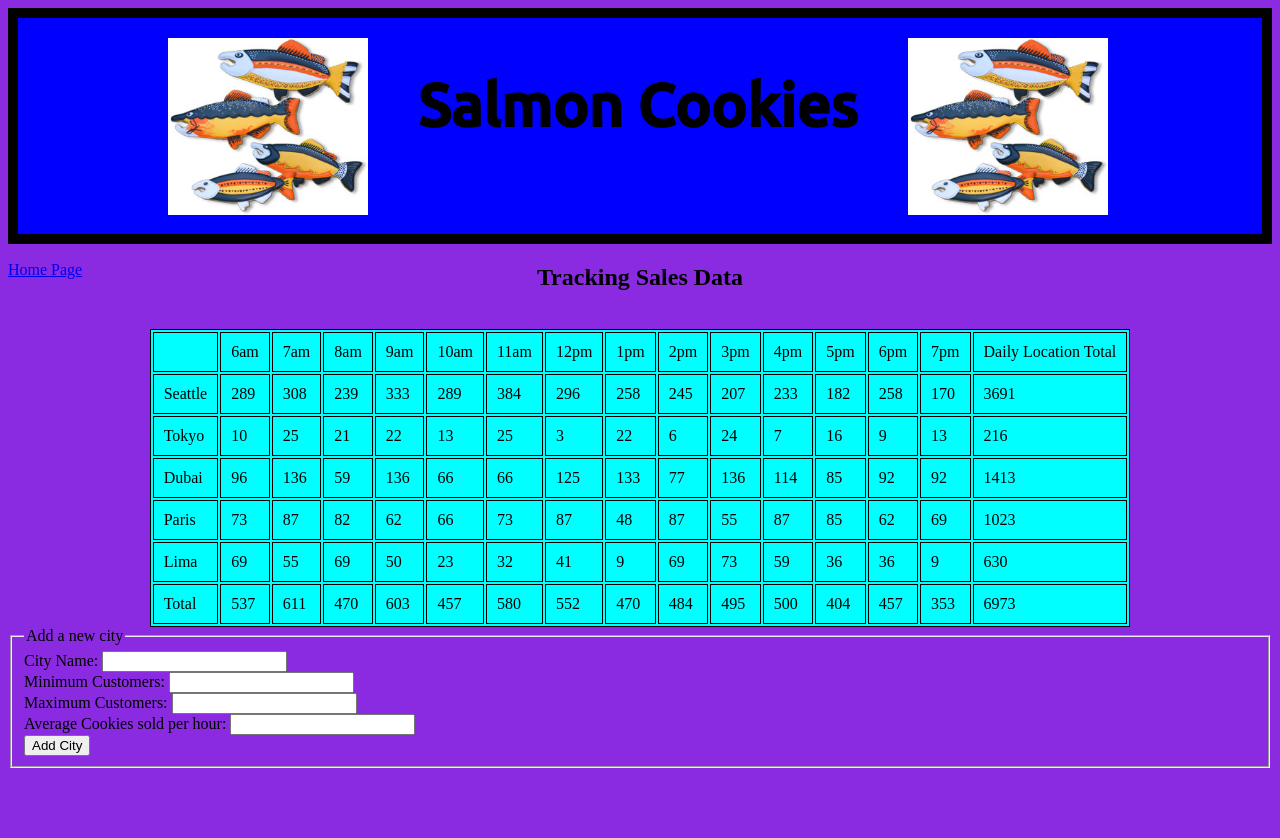
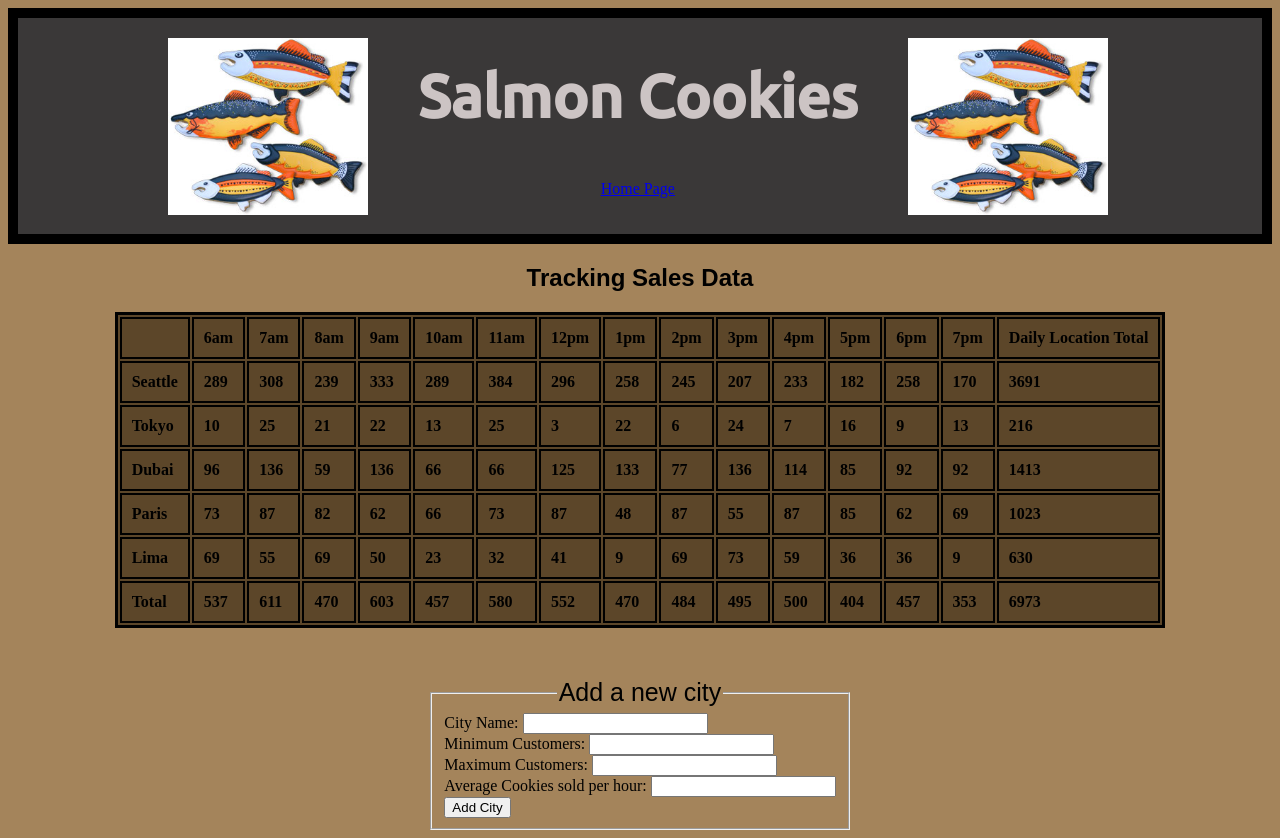
Before and after one commit to Mehtab228/cookie-stand, a plain HTML site: page sales.html in a window 1280 px wide. Before the commit the page ends 800 px from the top, so only its background shows below. Drawn offline with Linux system fonts and the light colour scheme; a web font is replaced by a local one.

Commit message:
changed some styling

```diff
--- a/sales.html
+++ b/sales.html
@@ -13,7 +13,10 @@
         <article class="salmonContainer1">
             <img id="salmon1" src="assets/fish.jpeg" alt="Salmon swimming around">
         </article>
+        <div id="headline">
         <h1>Salmon Cookies</h1>
+        <a href="index.html">Home Page</a>
+    </div>
         <article class="salmonContainer2">
             <img id="salmon2" src="assets/fish.jpeg" alt="Salmon swimming around">
         </article>
@@ -21,7 +24,6 @@
     </header>
     <main>
         <h2>Tracking Sales Data</h2>
-        <a href="index.html">Home Page</a>
         <table id="big">
         </table>
         <form id="city-form">
--- a/style.css
+++ b/style.css
@@ -1,31 +1,37 @@
 
 @import url('https://fonts.googleapis.com/css2?family=DynaPuff&family=Ubuntu:wght@500&display=swap');
 
+#headline {
+    display: flex;
+    flex-direction: column;
+}
 
 #big {
-    border:1px solid black;
+    border:3px solid black;
     margin-left: auto;
     margin-right: auto;
-    background-color: aqua;
+    background-color: rgba(56, 39, 16, 0.658);
     margin-top: 50px;
 }
 
 th, td {
     padding: 10px;
     text-align: left;
-    border: 1px solid black;
+    border: 2px solid black;
+    font-weight: 600;
 }
 
 header {
-    background-color: blue;
+    background-color: rgb(58, 56, 56);
     text-align: center;
     padding-bottom: 15px;
     display: flex;
     border: solid 10px black;
+    color: rgb(204, 196, 196);
 }
 
 body {
-    background-color: blueviolet;
+    background-color: rgba(117, 69, 7, 0.658);
 }
 
 
@@ -59,4 +65,21 @@ h1 {
 h2 {
     text-align: center;
     margin-bottom: -30px;
+    font-family: Arial, Helvetica, sans-serif;
 }
+
+#city-form {
+    margin-top: 50px;
+}
+
+legend {
+    text-align: center;
+    font-family: Arial, Helvetica, sans-serif;
+    font-size: 25px;
+    font-weight: 400;
+}
+
+form {
+    display: flex;
+    justify-content: center;
+}
```
